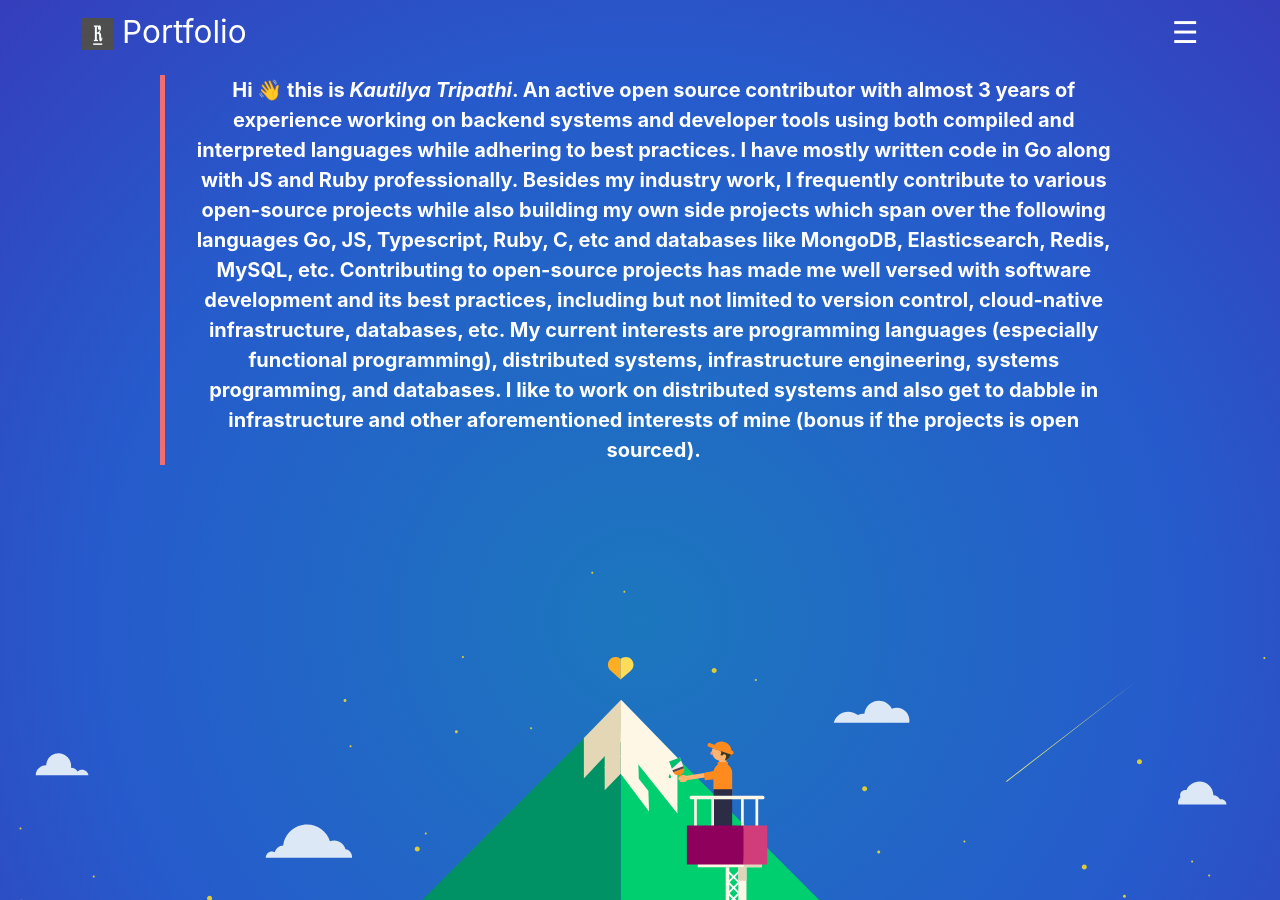
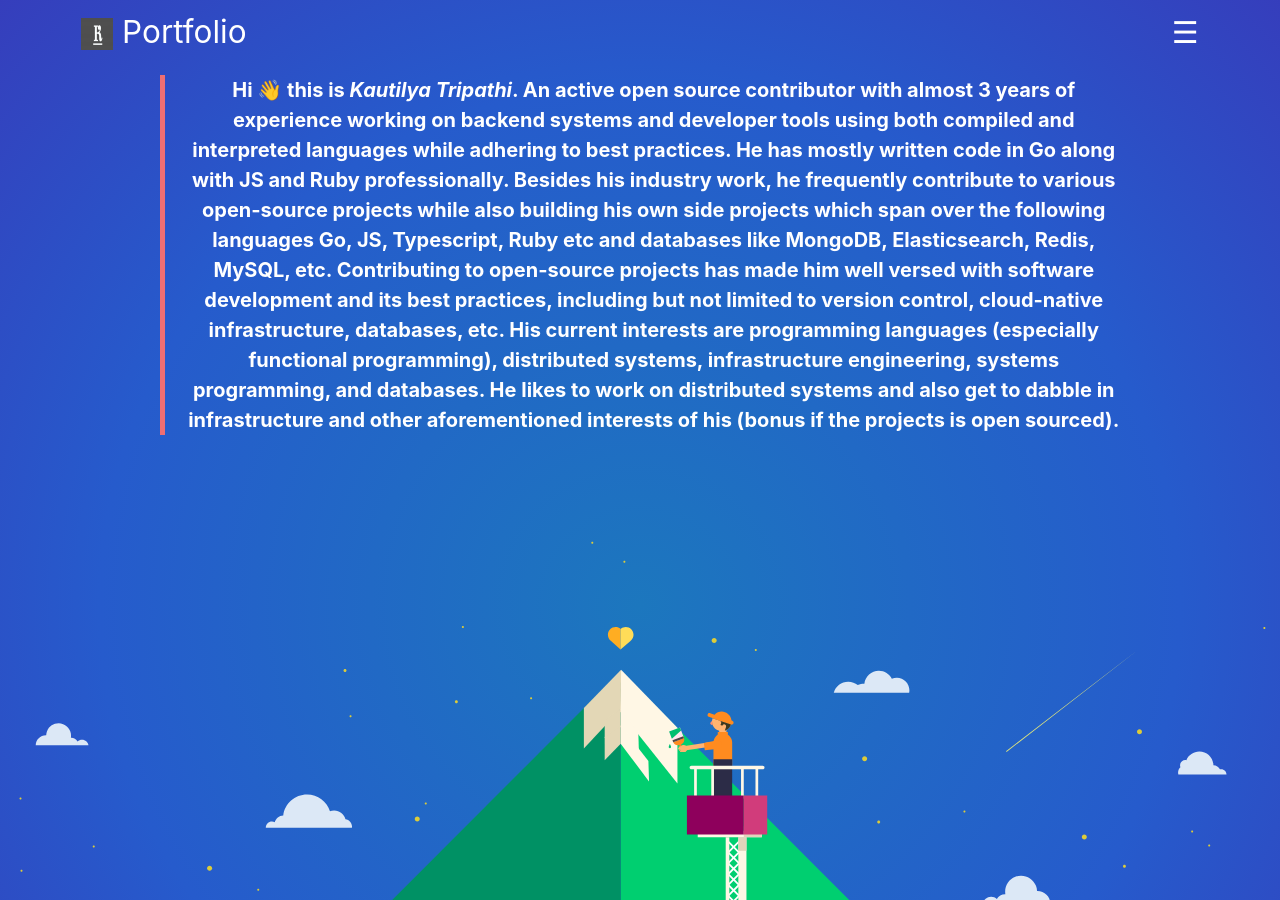
Before and after one commit to knrt10/knrt10.github.io, a Jekyll site: the page built from index.html, in a window 1280 px wide and 900 px high. Built offline with Jekyll 4.4.1, drawn with Linux system fonts in a browser that asks for light colours; nearby versions of some CDN libraries; emoji names are drawn with the system emoji font.

Commit message:
Fixed home page description Signed-off-by: knrt10 <tripathi.kautilya@gmail.com>

```diff
--- a/_config.yml
+++ b/_config.yml
@@ -1,6 +1,6 @@
 title: "Knrt10's Area"
 email: tripathi.kautilya@gmail.com
-description: An active open source contributor with almost 3 years of experience working on backend systems and developer tools using both compiled and interpreted languages while adhering to best practices. I have mostly written code in Go along with JS and Ruby professionally. Besides my industry work, I frequently contribute to various open-source projects while also building my own side projects which span over the following languages Go, JS, Typescript, Ruby, C, etc and databases like MongoDB, Elasticsearch, Redis, MySQL, etc. Contributing to open-source projects has made me well versed with software development and its best practices, including but not limited to version control, cloud-native infrastructure, databases, etc. My current interests are programming languages (especially functional programming), distributed systems, infrastructure engineering, systems programming, and databases. I like to work on distributed systems and also get to dabble in infrastructure and other aforementioned interests of mine (bonus if the projects is open sourced).
+description: An active open source contributor with almost 3 years of experience working on backend systems and developer tools using both compiled and interpreted languages while adhering to best practices. He has mostly written code in Go along with JS and Ruby professionally. Besides his industry work, he frequently contribute to various open-source projects while also building his own side projects which span over the following languages Go, JS, Typescript, Ruby etc and databases like MongoDB, Elasticsearch, Redis, MySQL, etc. Contributing to open-source projects has made him well versed with software development and its best practices, including but not limited to version control, cloud-native infrastructure, databases, etc. His current interests are programming languages (especially functional programming), distributed systems, infrastructure engineering, systems programming, and databases. He likes to work on distributed systems and also get to dabble in infrastructure and other aforementioned interests of his (bonus if the projects is open sourced).
 
 permalink: pretty
 github_url: https://github.com/knrt10
```
Also changed, not shown: _apps/2.grpcCache.md (+1 -0 lines).
